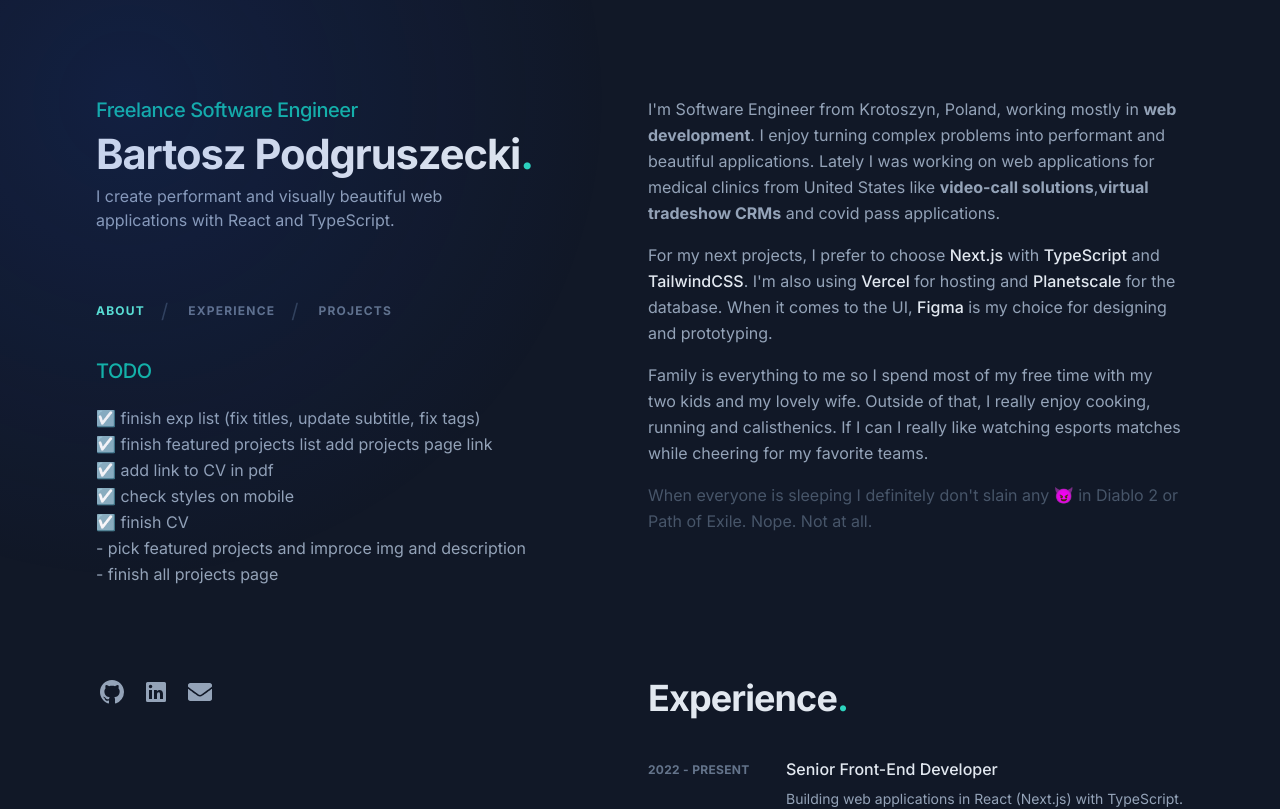
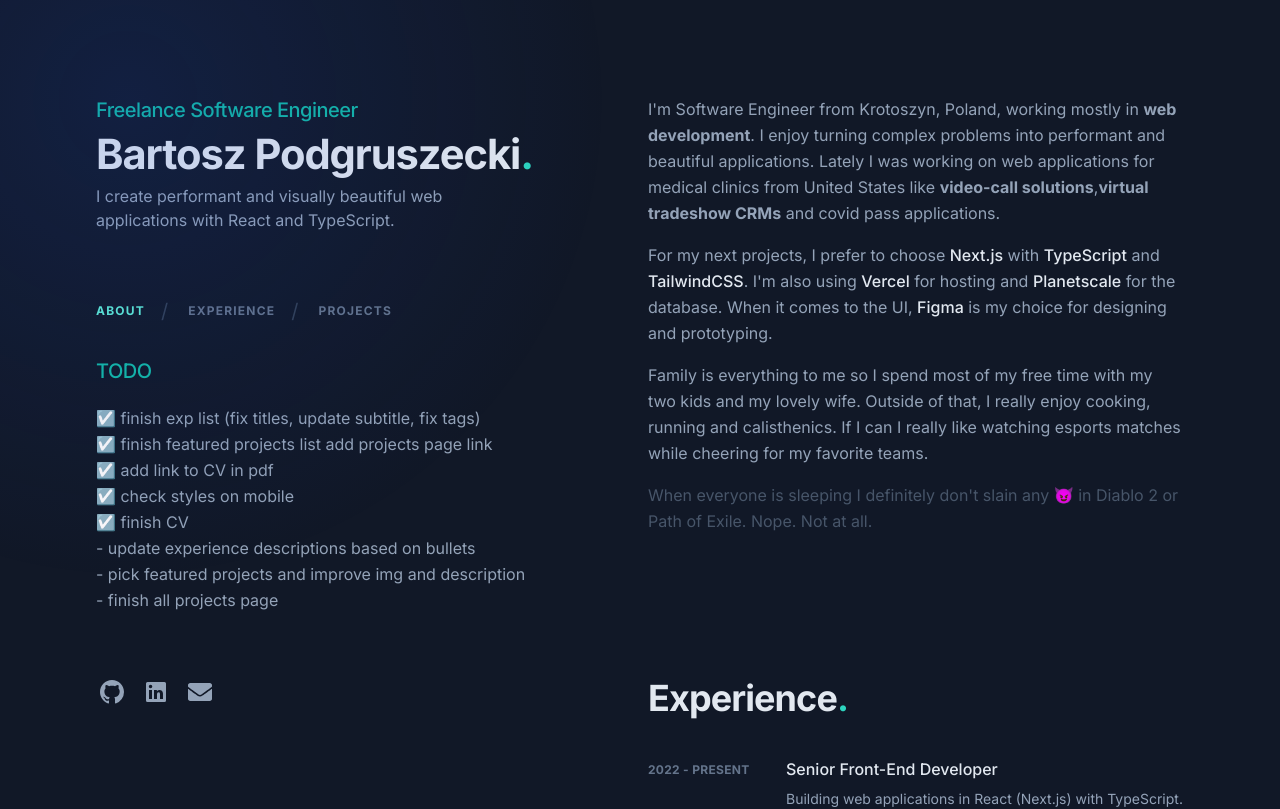
Before and after one commit to barthicus/portfolio, a Next.js app: page / in a window 1280 px wide. Shown: the top 809 px of the page. Built offline with nearby package versions, Linux system fonts and the light colour scheme.

Commit message:
Update todo

```diff
--- a/app/(home)/_layout/Header/Header.tsx
+++ b/app/(home)/_layout/Header/Header.tsx
@@ -29,7 +29,8 @@ export const Header = () => {
             <li>☑️ add link to CV in pdf</li>
             <li>☑️ check styles on mobile</li>
             <li>☑️ finish CV</li>
-            <li>- pick featured projects and improce img and description</li>
+            <li>- update experience descriptions based on bullets</li>
+            <li>- pick featured projects and improve img and description</li>
             <li>- finish all projects page</li>
           </ul>
         </div>
```
